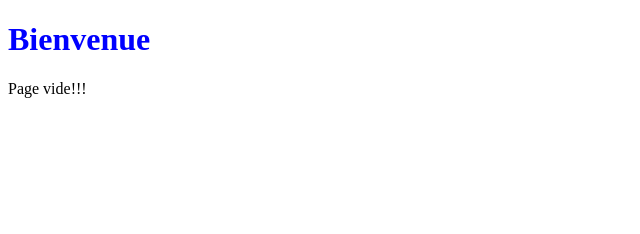
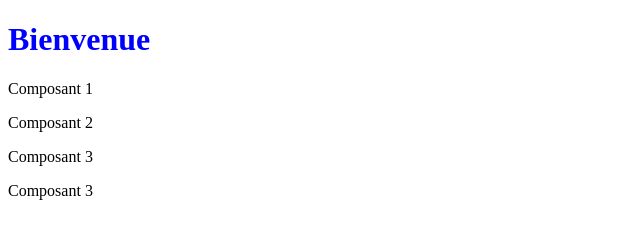
Before and after one commit to Saliou0902/mon_site, a plain HTML site: page index.html in a window 1280 px wide. Shown: the whole page, without its empty margins (0-640 px from the left). Drawn offline with Linux system fonts and the light colour scheme.

Commit message:
Enregistrement des mofications

```diff
--- a/index.html
+++ b/index.html
@@ -8,6 +8,13 @@
 </head>
 <body>
     <h1>Bienvenue</h1>
-    <p>Page vide!!!</p>
+<div id="top-banner">
+    <p>Composant 1</p>
+    <p>Composant 2</p>
+    <p>Composant 3</p>
+    <p>Composant 3</p>
+</div>
 </body>
+
+
 </html>
```
